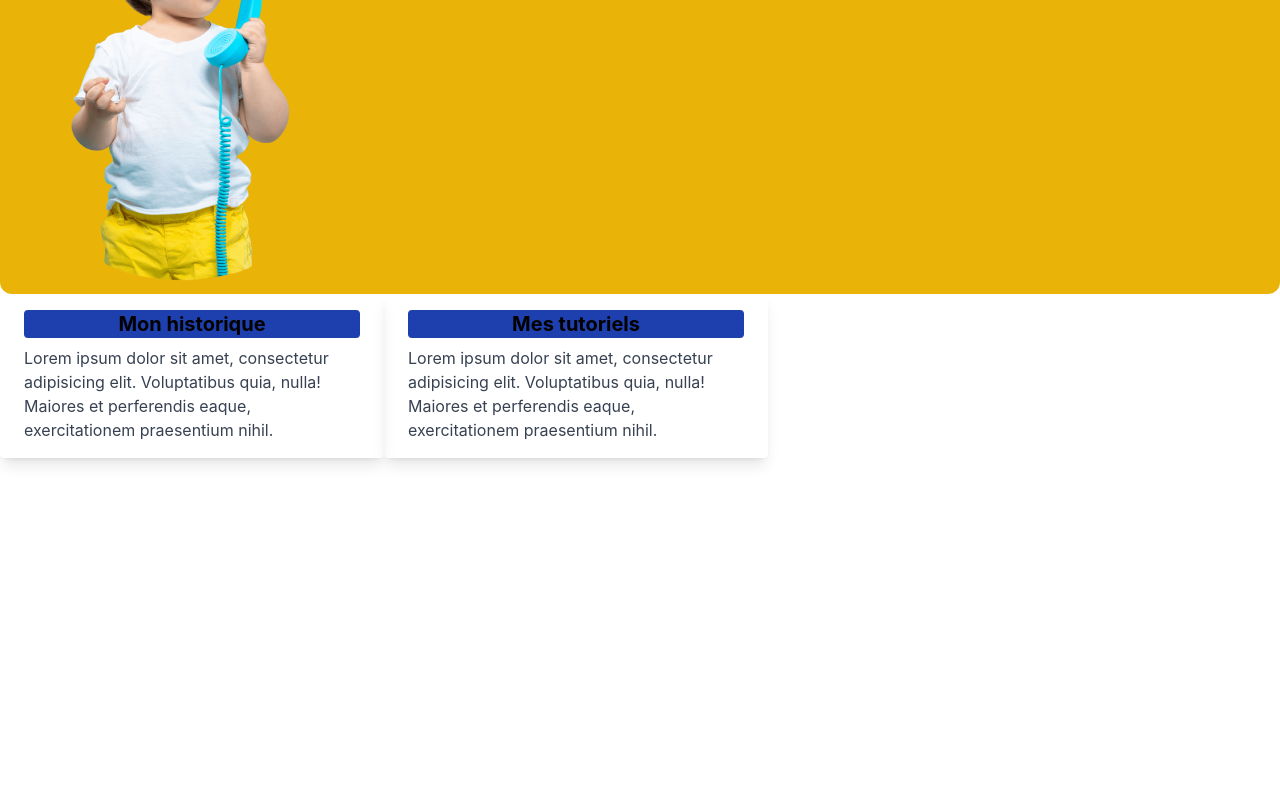
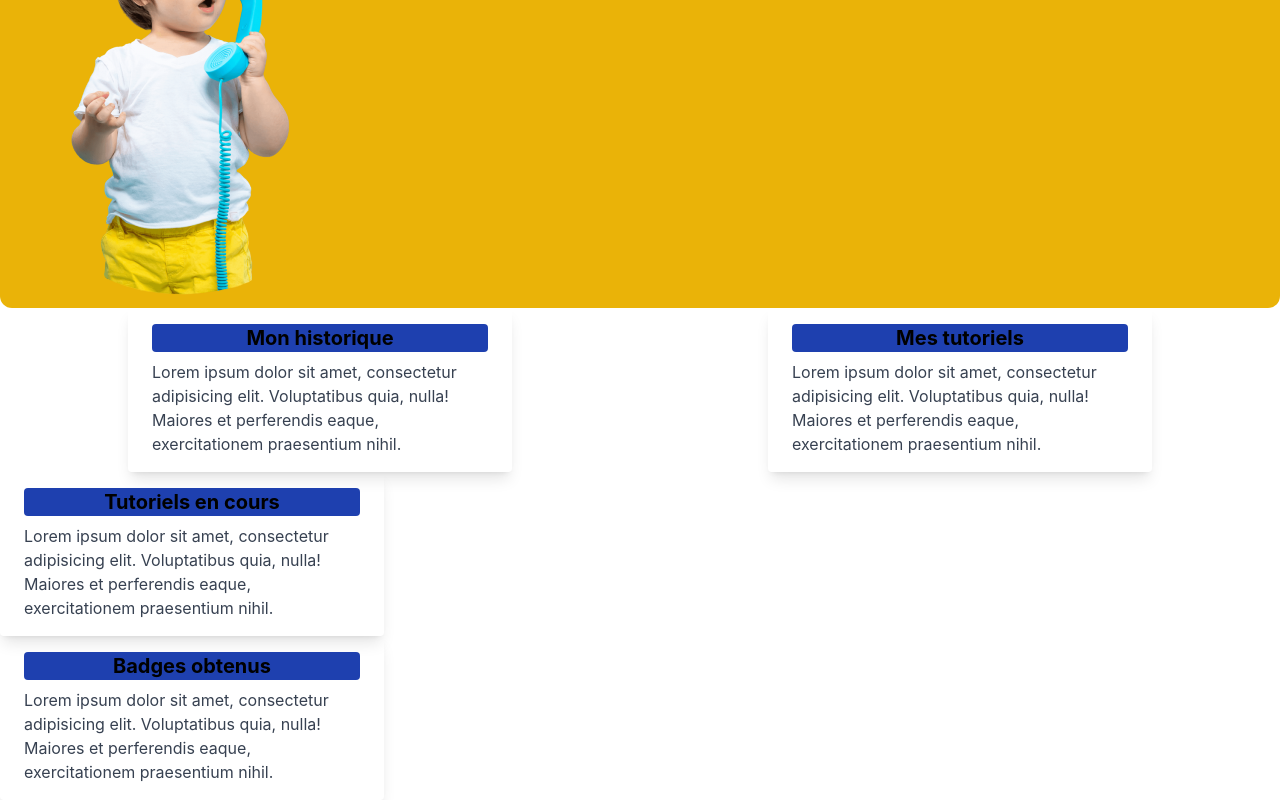
Before and after one commit to WildCodeSchool/P3_La-Poste_Lyon_React_Sept_2022, a React (Vite) app in the folder frontend/: page /profil in a window 1280 px wide. Shown: the part 252-1052 px from the top of the page. Before the commit the page ends 800 px from the top, so only its background shows below. Built offline with nearby package versions, Linux system fonts and the light colour scheme.

Commit message:
continue to work on dashboard user

```diff
--- a/frontend/src/components/DashboardUser.jsx
+++ b/frontend/src/components/DashboardUser.jsx
@@ -31,7 +31,7 @@ function DashboardUser() {
           </button>
         </div>
       </div>
-      <div className="flex flex-wrap">
+      <div className="flex flex-wrap justify-around">
         <div className="max-w-sm rounded overflow-hidden shadow-lg">
           <div className="px-6 py-4">
             <div className="text-center rounded bg-blue-800 px-3">
@@ -57,6 +57,30 @@ function DashboardUser() {
           </div>
         </div>
       </div>
+      <div className="flex justify-center max-w-sm rounded overflow-hidden shadow-lg">
+        <div className="px-6 py-4">
+          <div className="text-center rounded bg-blue-800 px-3">
+            <h1 className="font-bold text-xl mb-2">Tutoriels en cours</h1>
+          </div>
+          <p className="text-gray-700 text-base">
+            Lorem ipsum dolor sit amet, consectetur adipisicing elit.
+            Voluptatibus quia, nulla! Maiores et perferendis eaque,
+            exercitationem praesentium nihil.
+          </p>
+        </div>
+      </div>
+      <div className="max-w-sm rounded overflow-hidden shadow-lg">
+        <div className="px-6 py-4">
+          <div className="text-center rounded bg-blue-800 px-3">
+            <h1 className="font-bold text-xl mb-2">Badges obtenus</h1>
+          </div>
+          <p className="text-gray-700 text-base">
+            Lorem ipsum dolor sit amet, consectetur adipisicing elit.
+            Voluptatibus quia, nulla! Maiores et perferendis eaque,
+            exercitationem praesentium nihil.
+          </p>
+        </div>
+      </div>
     </div>
   );
 }
--- a/frontend/src/components/NavigationBar.jsx
+++ b/frontend/src/components/NavigationBar.jsx
@@ -6,6 +6,7 @@ import tutoriels from "../assets/tutoriels.png";
 // import jeux from "../assets/jeux.png";
 import recompenses from "../assets/recompenses.png";
 // import parcours from "../assets/parcours.png";
+import logo from "../assets/Logo.png";
 
 function NavigationBar() {
   const [open, setOpen] = useState(false);
@@ -15,7 +16,8 @@ function NavigationBar() {
   return (
     <div>
       <nav className="flex bg-white border-gray-200 px-2 sm:px-4 py-2.5 rounded white:bg-gray-900 drop-shadow">
-        <div className="container flex flex-wrap items-center justify-end mx-auto">
+        <div className="container flex flex-wrap items-center justify-between mx-auto">
+          <img className="h-14" src={logo} alt="logo" />
           <div
             className={
               open === true
@@ -181,6 +183,11 @@ function NavigationBar() {
                   Mon parcours
                 </NavLink>
               </li> */}
+              <li className="text-white">
+                <button className={open === true ? "" : "hidden"} type="button">
+                  Me déconnecter
+                </button>
+              </li>
             </ul>
           </div>
         </div>
```
Also changed, not shown: frontend/src/assets/Logo.png (added).
